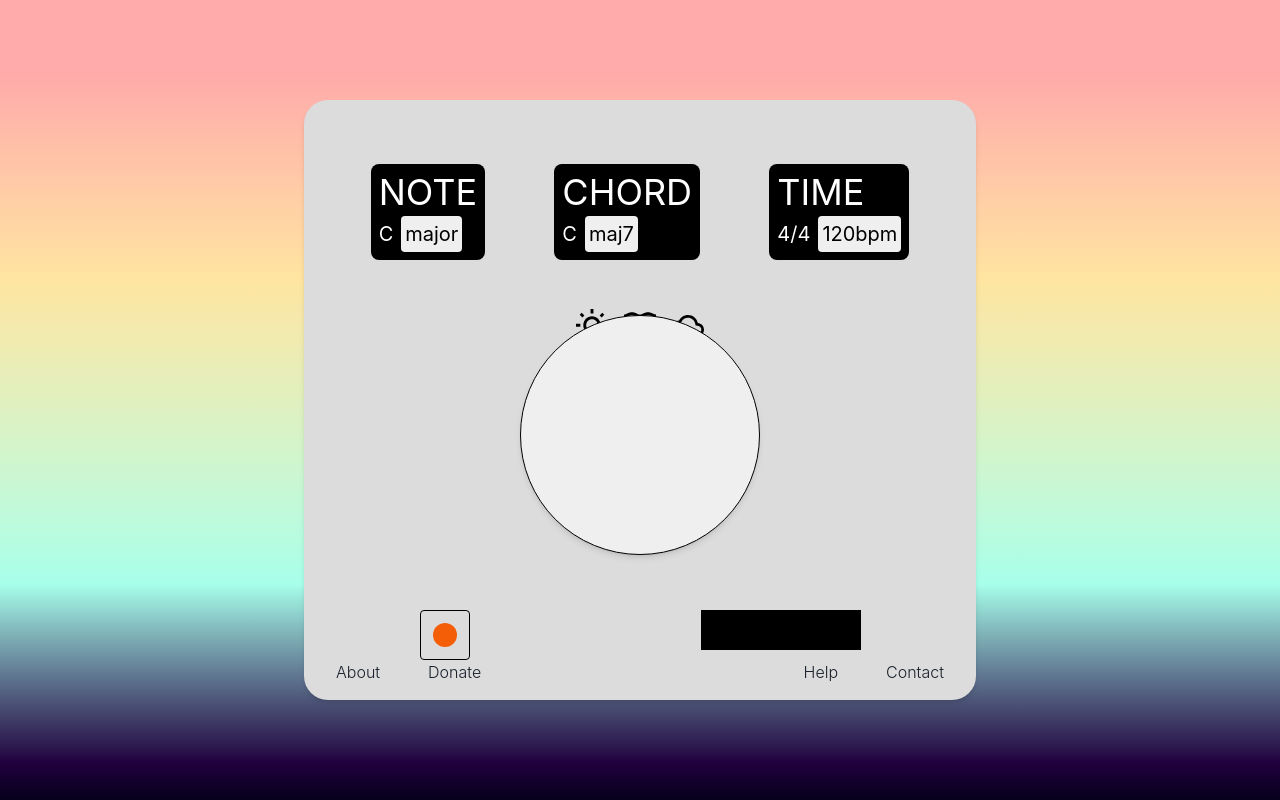
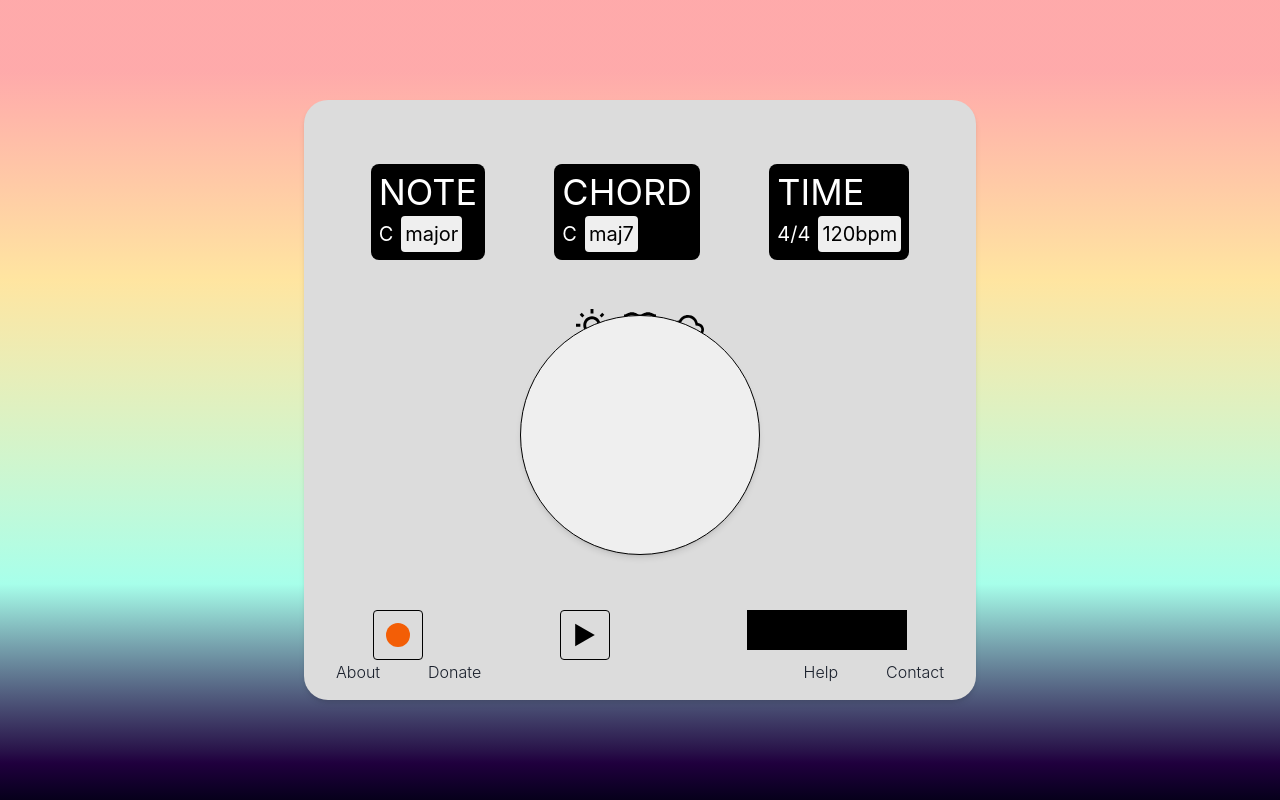
Before and after one commit to dizzyjaguar/improvEar, a React (Vite) app: page /player in a window 1280 px wide. Built offline with nearby package versions, Linux system fonts and the light colour scheme.

Commit message:
Added play-button and animation ui

```diff
--- /dev/null
+++ b/src/components/Buttons/PlayButton.tsx
@@ -0,0 +1,14 @@
+import { motion } from 'framer-motion'
+import Play from '../icons/Play'
+
+export default function PlayButton(onClick: any) {
+  return (
+    <motion.button
+      className={`hover:opacity-50 border-[1px] border-black p-3 rounded`}
+      whileHover={{ scale: 1.1, rotate: 45 }}
+      onClick={onClick}
+    >
+      <Play />
+    </motion.button>
+  )
+}
--- /dev/null
+++ b/src/components/icons/Play.tsx
@@ -0,0 +1,18 @@
+import { motion } from 'framer-motion'
+
+export default function Play() {
+  return (
+    <motion.svg
+      xmlns="http://www.w3.org/2000/svg"
+      width="24"
+      height="24"
+      viewBox="0 0 18 22"
+      fill="none"
+    >
+      <path
+        d="M18 11L-9.78799e-07 21.3923L-7.02746e-08 0.607695L18 11Z"
+        fill="black"
+      />
+    </motion.svg>
+  )
+}
--- a/src/routes/player.tsx
+++ b/src/routes/player.tsx
@@ -3,6 +3,7 @@ import Indicator from '../components/Indicator'
 import { Button } from '@chakra-ui/react'
 import Record from '../components/icons/Record'
 import RecordButton from '../components/Buttons/RecordButton'
+import PlayButton from '../components/Buttons/PlayButton'
 
 const visible = { opacity: 1, transition: { duration: 2 } }
 
@@ -38,6 +39,9 @@ export default function Player() {
           <div className={``}>
             <RecordButton />
           </div>
+          <div className={''}>
+            <PlayButton />
+          </div>
           <div className={`w-40 h-10 bg-black`}></div>
         </div>
       </motion.div>
```
